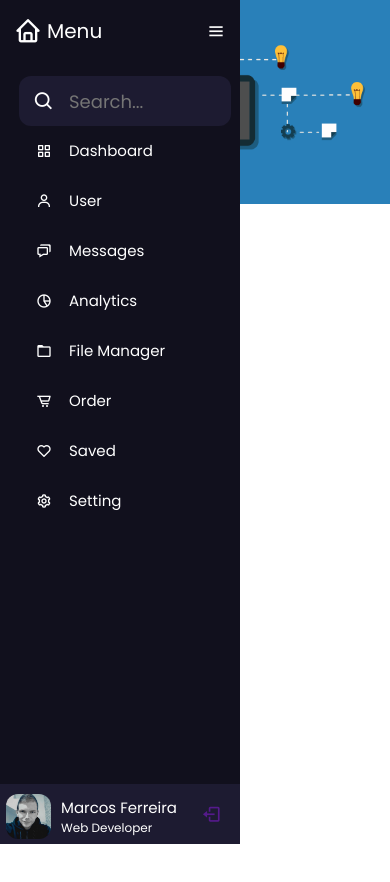
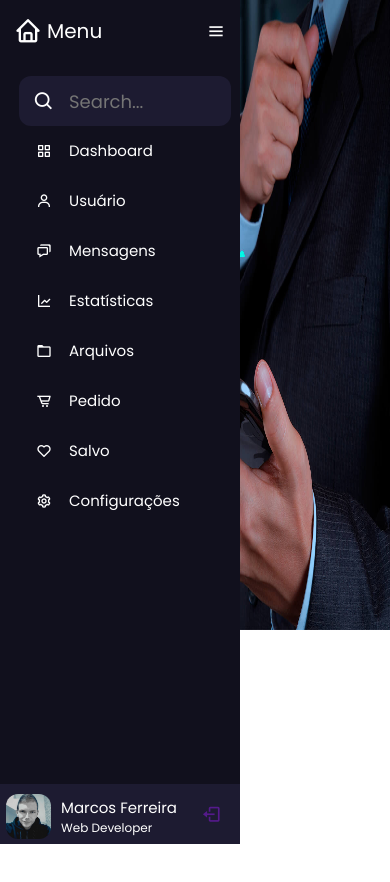
Before and after one commit to marcosprofile/menu-responsivo, a plain HTML site: page index.html in a window 390 px wide. Both pictures are taken after a click on the icon 39 px from the left and 31 px from the top of the page. Shown: the top 882 px of the page. Before the commit the page ends 844 px from the top, so only its background shows below. Drawn offline with nearby package versions, Linux system fonts and the light colour scheme.

Commit message:
menu-responsivo

```diff
--- a/index.html
+++ b/index.html
@@ -33,51 +33,51 @@
 				<li>
 					<a href="#">
 						<i class="bx bx-user"></i>
-						<span class="links_name">User</span>
+						<span class="links_name">Usuário</span>
 					</a>
-					<span class="tooltip">User</span>
+					<span class="tooltip">Usuário</span>
 				</li>
 				<li>
 					<a href="#">
 						<i class="bx bx-chat"></i>
-						<span class="links_name">Messages</span>
+						<span class="links_name">Mensagens</span>
 					</a>
-					<span class="tooltip">Messages</span>
+					<span class="tooltip">Mensagens</span>
 				</li>
 				<li>
 					<a href="#">
-						<i class="bx bx-pie-chart-alt-2"></i>
-						<span class="links_name">Analytics</span>
+						<i class='bx bx-line-chart'></i>
+						<span class="links_name">Estatísticas</span>
 					</a>
-					<span class="tooltip">Analytics</span>
+					<span class="tooltip">Estatísticas</span>
 				</li>
 				<li>
 					<a href="#">
 						<i class="bx bx-folder"></i>
-						<span class="links_name">File Manager</span>
+						<span class="links_name">Arquivos</span>
 					</a>
-					<span class="tooltip">Files</span>
+					<span class="tooltip">Arquivos</span>
 				</li>
 				<li>
 					<a href="#">
 						<i class="bx bx-cart-alt"></i>
-						<span class="links_name">Order</span>
+						<span class="links_name">Pedido</span>
 					</a>
-					<span class="tooltip">Order</span>
+					<span class="tooltip">Pedido</span>
 				</li>
 				<li>
 					<a href="#">
 						<i class="bx bx-heart"></i>
-						<span class="links_name">Saved</span>
+						<span class="links_name">Salvo</span>
 					</a>
-					<span class="tooltip">Saved</span>
+					<span class="tooltip">Salvo</span>
 				</li>
 				<li>
 					<a href="#">
 						<i class="bx bx-cog"></i>
-						<span class="links_name">Setting</span>
+						<span class="links_name">Configurações</span>
 					</a>
-					<span class="tooltip">Setting</span>
+					<span class="tooltip">Configurações</span>
 				</li>
 			</ul>
 			<div class="profile_content">
@@ -94,7 +94,7 @@
 			</div>
 		</div>
 		<div>
-			<img src="fundo1.png" width="100%">
+			<img src="gestao.jpg" width="100%" height="630">
 			<div class="home_content">
 				<div class="text"></div>
 			</div>
```
Also changed, not shown: fundo1.png (deleted), gestao.jpg (added).
